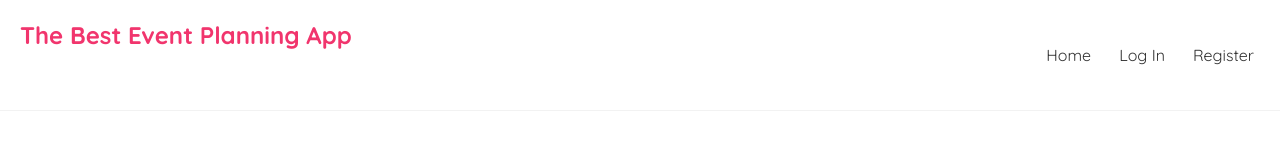
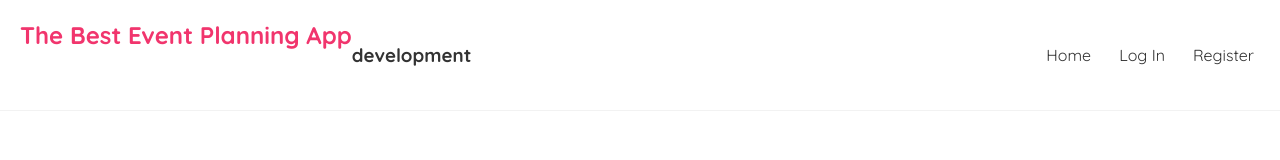
Before and after one commit to DarthVader666666/EventPlanningClient, a React (Create React App) app: page /create in a window 1280 px wide. Shown: the top 160 px of the page. Built offline with nearby package versions, Linux system fonts and the light colour scheme; no server answers.

Commit message:
Placed environment name in Navbar

```diff
--- a/src/Navbar.js
+++ b/src/Navbar.js
@@ -18,6 +18,7 @@ const Navbar = () => {
   return (
     <nav className="navbar">
       <h1>The Best Event Planning App</h1>
+      <h3>{process.env.REACT_APP_ENV}</h3>
       <div className="links">
         <Link to="/">Home</Link>
         {
```
